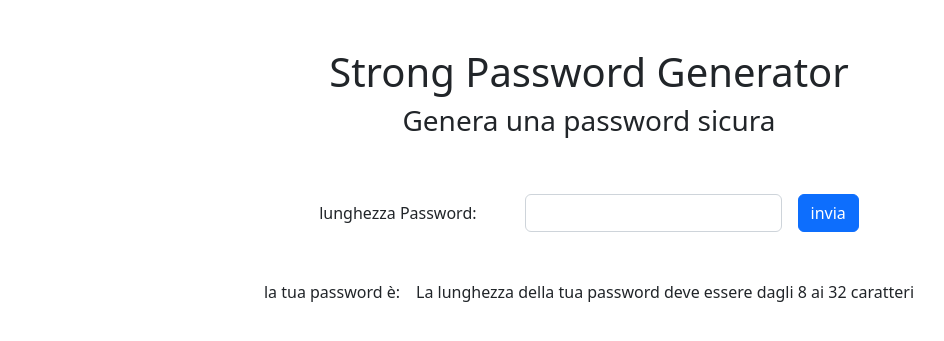
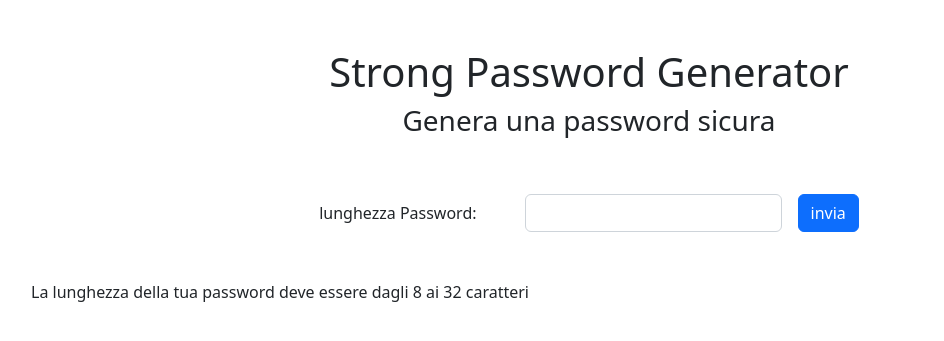
Before and after one commit to andreaa21/php-strong-password-generator, a PHP site: page /?length=1 in a window 1280 px wide. Shown: the top 341 px of the page, without its empty margins (51-995 px from the left). Run offline with PHP 8.4, Linux system fonts and the light colour scheme.

Commit message:
change vars

```diff
--- a/index.php
+++ b/index.php
@@ -30,6 +30,10 @@ function getPassword($psw_length)
     }
 
     return $psw;
+}
+
+if (isset($_GET['length'])) {
+    $password = getPassword($_GET['length']);
 }
 
 ?>
@@ -81,15 +85,11 @@ function getPassword($psw_length)
             </div>
         </div>
         <div class="row">
-            <div class="col d-flex justify-content-center">
-                <div class="text me-3">
-                    <span>
-                        la tua password è:
-                    </span>
-                </div>
+            <div class="col d-flex">
+
                 <?php
                 if ($psw_length > 7 && $psw_length < 33) :
-                    echo getPassword($psw_length);
+                    echo "<span>la tua password è: $password</span>";
                 else :
                     echo 'La lunghezza della tua password deve essere dagli 8 ai 32 caratteri';
                 endif;
```
